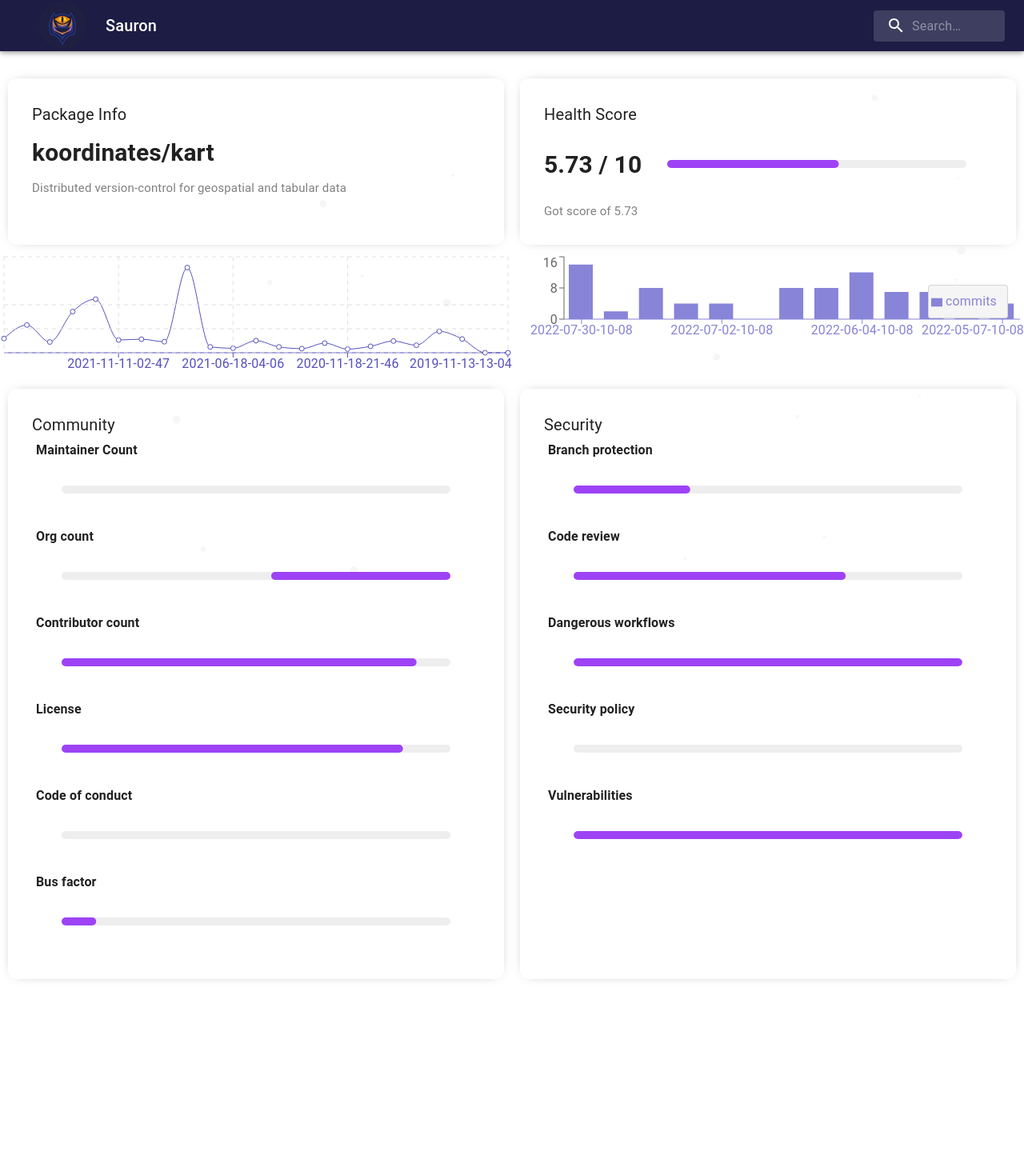
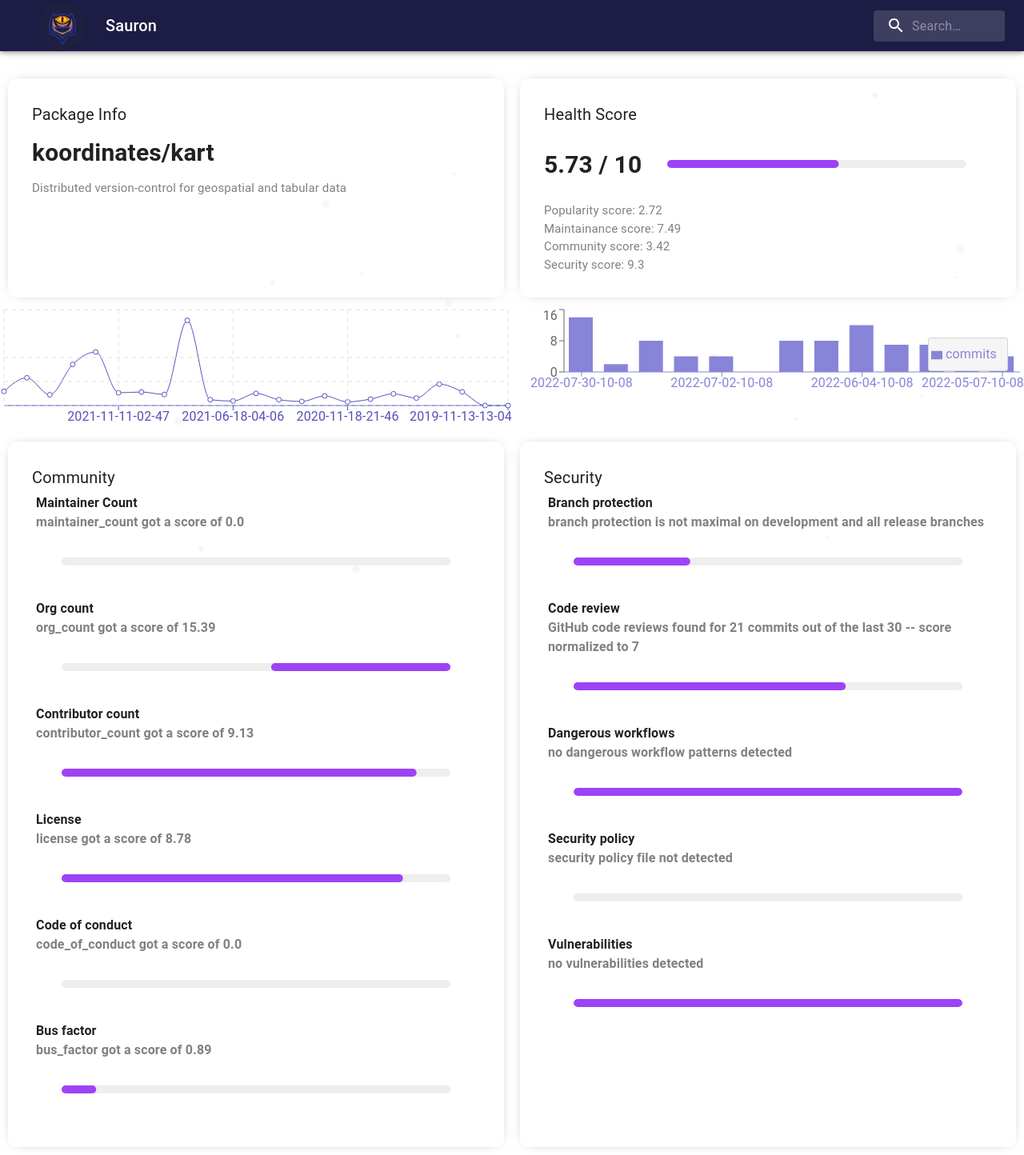
Before and after one commit to amalthundiyil/vigil, a React (Create React App) app in the folder sauron/frontend/: page /dashboard in a window 1280 px wide. Shown: the whole page at 80% size. Before the commit the page ends 1234 px from the top, so only its background shows below. Built offline with nearby package versions, Linux system fonts and the light colour scheme; no server answers.

Commit message:
detailed description for each attributes added

```diff
--- a/sauron/frontend/src/components/Community/index.jsx
+++ b/sauron/frontend/src/components/Community/index.jsx
@@ -11,26 +11,32 @@ function Community({ metrics }) {
         <span className="featuredTitle">Community</span>
         <div className="comm-features">
           <span>Maintainer Count</span>
+          <span className="info">{data.score_data.description[0]}</span>
           <ProgressBar value={data.score_data.score[0]} />
         </div>
         <div className="comm-features">
           <span>Org count</span>
+          <span className="info">{data.score_data.description[1]}</span>
           <ProgressBar value={data.score_data.score[1]} />
         </div>
         <div className="comm-features">
           <span>Contributor count</span>
+          <span className="info">{data.score_data.description[2]}</span>
           <ProgressBar value={data.score_data.score[2]} />
         </div>
         <div className="comm-features">
           <span>License</span>
+          <span className="info">{data.score_data.description[3]}</span>
           <ProgressBar value={data.score_data.score[3]} />
         </div>
         <div className="comm-features">
           <span>Code of conduct</span>
+          <span className="info">{data.score_data.description[4]}</span>
           <ProgressBar value={data.score_data.score[4]} />
         </div>
         <div className="comm-features">
           <span>Bus factor</span>
+          <span className="info">{data.score_data.description[5]}</span>
           <ProgressBar value={data.score_data.score[5]} />
         </div>
       </div>
@@ -38,23 +44,29 @@ function Community({ metrics }) {
         <span className="featuredTitle">Security</span>
         <div className="comm-features">
           <span>Branch protection</span>
+          <span className="info">{securityData.score_data.description[1]}</span>
           <ProgressBar value={securityData.score_data.score[1]} />
         </div>
         <div className="comm-features">
           <span>Code review</span>
+          <span className="info">{securityData.score_data.description[4]}</span>
           <ProgressBar value={securityData.score_data.score[4]} />
         </div>
         <div className="comm-features">
           <span>Dangerous workflows</span>
+          <span className="info">{securityData.score_data.description[6]}</span>
           <ProgressBar value={securityData.score_data.score[6]} />
         </div>
         <div className="comm-features">
           <span>Security policy</span>
+          <span className="info">{securityData.score_data.description[14]}</span>
           <ProgressBar value={securityData.score_data.score[14]} />
         </div>
         <div className="comm-features">
           <span>Vulnerabilities</span>
+          <span className="info">{securityData.score_data.description[17]}</span>
           <ProgressBar value={securityData.score_data.score[17]} />
+
         </div>
       </div>
     </div>
--- a/sauron/frontend/src/components/Community/styles.css
+++ b/sauron/frontend/src/components/Community/styles.css
@@ -65,3 +65,7 @@
     font-size: x-large;
     padding: 65px;
 }
+
+.info{
+    color: grey;
+}
--- a/sauron/frontend/src/components/PackageInfo/index.jsx
+++ b/sauron/frontend/src/components/PackageInfo/index.jsx
@@ -26,7 +26,10 @@ function PackageInfo({ metrics }) {
           <span className="featuredMoney">{data["final_score"]} / 10</span>
           <ProgressBar value={data["final_score"]} />
         </div>
-        <span className="featuredSub">{data["final_desc"]}</span>
+        <div className="featuredSub">{"Popularity score: "+data["popularity"]["summary"]["score"]}</div>
+        <div className="featuredSub">{"Maintainance score: "+data["maintainence"]["summary"]["score"]}</div>
+        <div className="featuredSub">{"Community score: "+data["community"]["summary"]["score"]}</div>
+        <div className="featuredSub">{"Security score: "+data["security"]["summary"]["score"]}</div>
       </div>
     </div>
   );
--- a/sauron/frontend/src/components/PackageStats/index.jsx
+++ b/sauron/frontend/src/components/PackageStats/index.jsx
@@ -21,9 +21,10 @@ function PackageStats({ metrics }) {
                 {<CartesianGrid stroke="#e0dfdf" strokeDasharray='5 5'/>}
             </LineChart>
           </ResponsiveContainer>
+
           <ResponsiveContainer width='100%' aspect={4/1}>
-            <BarChart label="Maintenance" widhth='100%' data={data["maintainence"]["ts_data"]["commit_frequency"]}>
-              <XAxis dataKey="day" stroke="#8884d8" />
+            <BarChart widhth='100%' data={data["maintainence"]["ts_data"]["commit_frequency"]}>
+              <XAxis dataKey="day" stroke="#8884d8"/>
               <YAxis />
               <Tooltip wrapperStyle={{ width: 100, backgroundColor: '#ccc' }} />
               <Legend width={100} wrapperStyle={{ top: 40, right: 20, backgroundColor: '#f5f5f5', border: '1px solid #d5d5d5', borderRadius: 3, lineHeight: '40px' }} />
```
